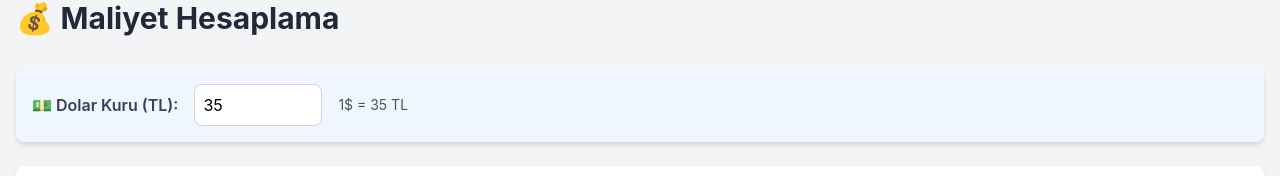
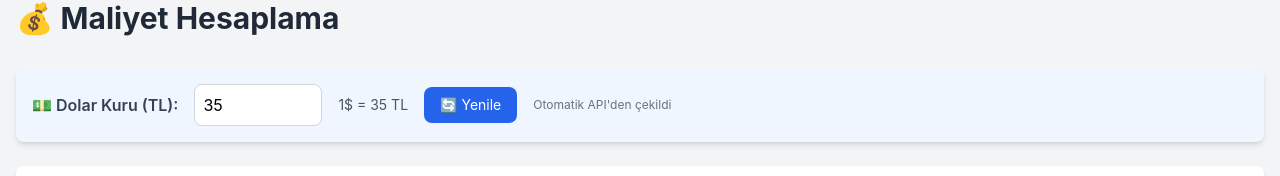
Before and after one commit to Oznkmc/Tarim-Web-App, a React (Create React App) app: page /maliyet-hesaplama in a window 1280 px wide. Shown: the part 136-312 px from the top of the page. Built offline with nearby package versions, Linux system fonts and the light colour scheme; no server answers; sample sign-in values are in the browser's storage.

Commit message:
Yeni özellikler eklendi

```diff
--- a/src/pages/MaliyetHesaplama.js
+++ b/src/pages/MaliyetHesaplama.js
@@ -1,11 +1,37 @@
-import React, { useState } from 'react';
+import React, { useState, useEffect } from 'react';
 import { getFirestore, collection, addDoc, serverTimestamp } from 'firebase/firestore';
 import { useAuth } from '../contexts/AuthContext';
 
 function MaliyetHesaplama() {
   const { currentUser } = useAuth();
   const [dolarKuru, setDolarKuru] = useState(35.0);
+  const [kuruYukleniyor, setKuruYukleniyor] = useState(false);
   const [urunTipi, setUrunTipi] = useState('bugday');
+
+  // Dolar kurunu çek
+  useEffect(() => {
+    fetchDolarKuru();
+  }, []);
+
+  const fetchDolarKuru = async () => {
+    try {
+      setKuruYukleniyor(true);
+      // exchangerate-api.com - ücretsiz API
+      const response = await fetch('https://api.exchangerate-api.com/v4/latest/USD');
+      const data = await response.json();
+
+      if (data.rates && data.rates.TRY) {
+        const kur = data.rates.TRY;
+        setDolarKuru(parseFloat(kur.toFixed(2)));
+        console.log('Güncel dolar kuru:', kur);
+      }
+    } catch (error) {
+      console.error('Dolar kuru çekilemedi:', error);
+      // Hata durumunda varsayılan değer kalacak
+    } finally {
+      setKuruYukleniyor(false);
+    }
+  };
 
   // Gübre Bilgileri
   const [gubreler, setGubreler] = useState([
@@ -235,7 +261,7 @@ function MaliyetHesaplama() {
 
       {/* Dolar Kuru */}
       <div className="bg-blue-50 rounded-lg shadow-md p-4 mb-6">
-        <div className="flex items-center gap-4">
+        <div className="flex flex-col sm:flex-row items-start sm:items-center gap-4">
           <label className="font-semibold text-gray-700">💵 Dolar Kuru (TL):</label>
           <input
             type="number"
@@ -243,8 +269,21 @@ function MaliyetHesaplama() {
             value={dolarKuru}
             onChange={(e) => setDolarKuru(parseFloat(e.target.value))}
             className="p-2 border border-gray-300 rounded-lg w-32 focus:ring-2 focus:ring-blue-500"
+            disabled={kuruYukleniyor}
           />
-          <span className="text-sm text-gray-600">1$ = {dolarKuru} TL</span>
+          <span className="text-sm text-gray-600">
+            {kuruYukleniyor ? '⏳ Güncelleniyor...' : `1$ = ${dolarKuru} TL`}
+          </span>
+          <button
+            onClick={fetchDolarKuru}
+            disabled={kuruYukleniyor}
+            className="bg-blue-600 hover:bg-blue-700 text-white px-4 py-2 rounded-lg text-sm disabled:opacity-50 transition"
+          >
+            🔄 Yenile
+          </button>
+          <span className="text-xs text-gray-500">
+            Otomatik API'den çekildi
+          </span>
         </div>
       </div>
 
```
